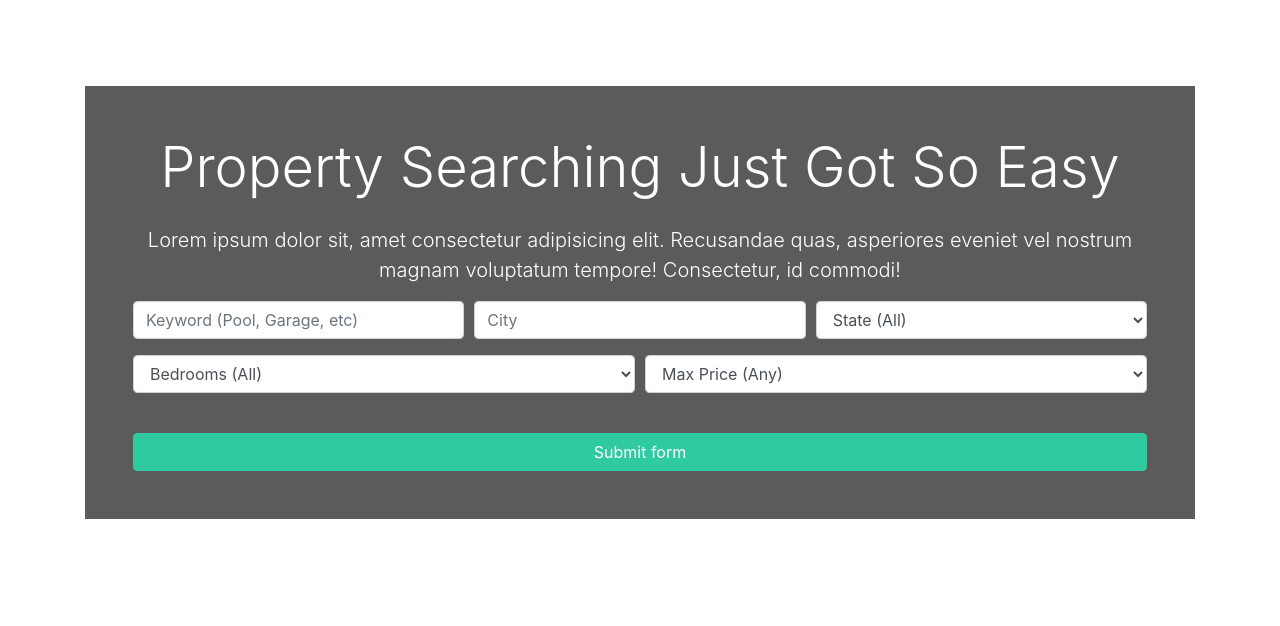
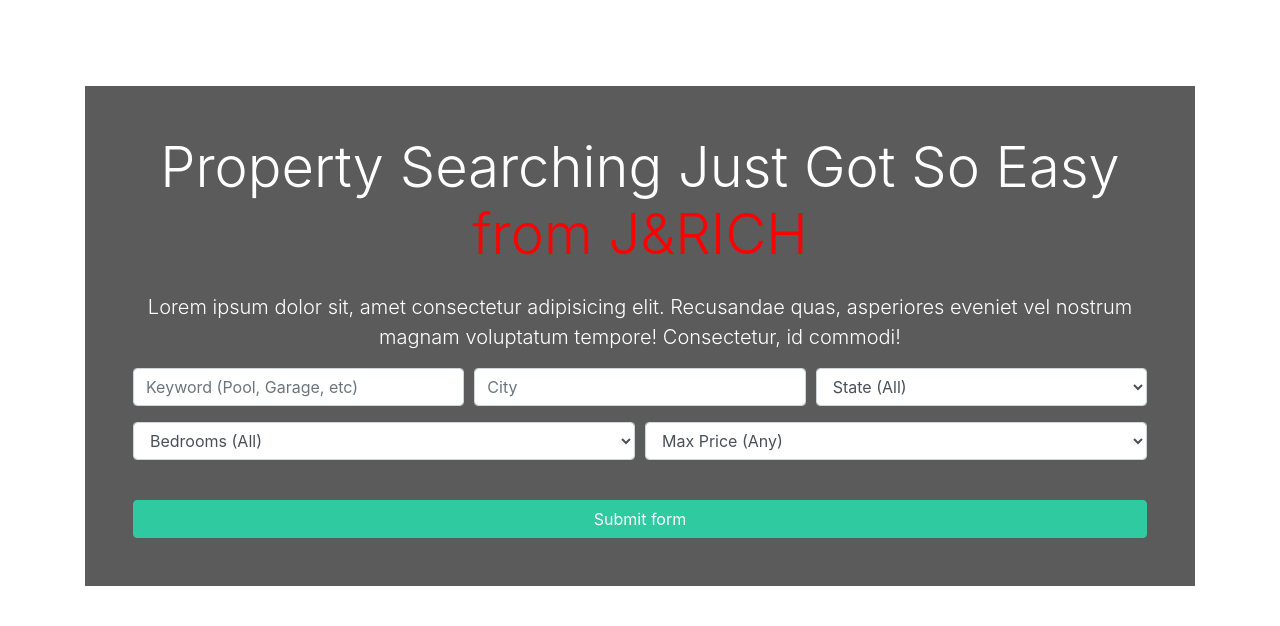
Before and after one commit to oonggiya/django_realestate_project_1st, a Django app: page / in a window 1280 px wide. Shown: the part 138-764 px from the top of the page. Run offline with Django 3.2, Linux system fonts and the light colour scheme; some libraries are stand-ins or nearby versions.

Commit message:
font red color added

```diff
--- a/django_pj/templates/pages/index.html
+++ b/django_pj/templates/pages/index.html
@@ -8,7 +8,7 @@
     <div class="home-search p-5">
       <div class="overlay p-5">
         <h1 class="display-4 mb-4">
-          Property Searching Just Got So Easy
+          Property Searching Just Got So Easy <font color= 'red'>from J&RICH</font>
         </h1>
         <p class="lead">Lorem ipsum dolor sit, amet consectetur adipisicing elit. Recusandae quas, asperiores eveniet vel nostrum magnam
           voluptatum tempore! Consectetur, id commodi!</p>
```
